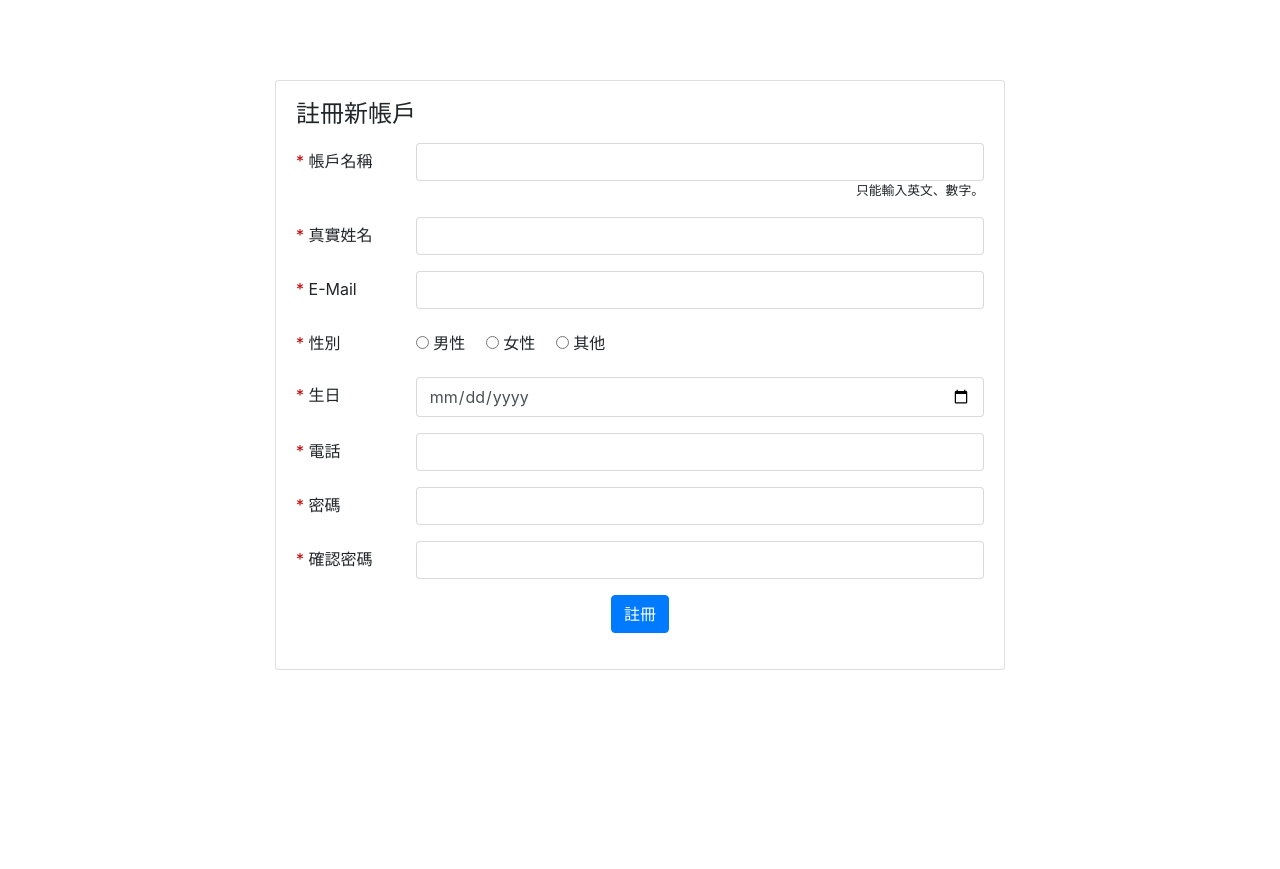
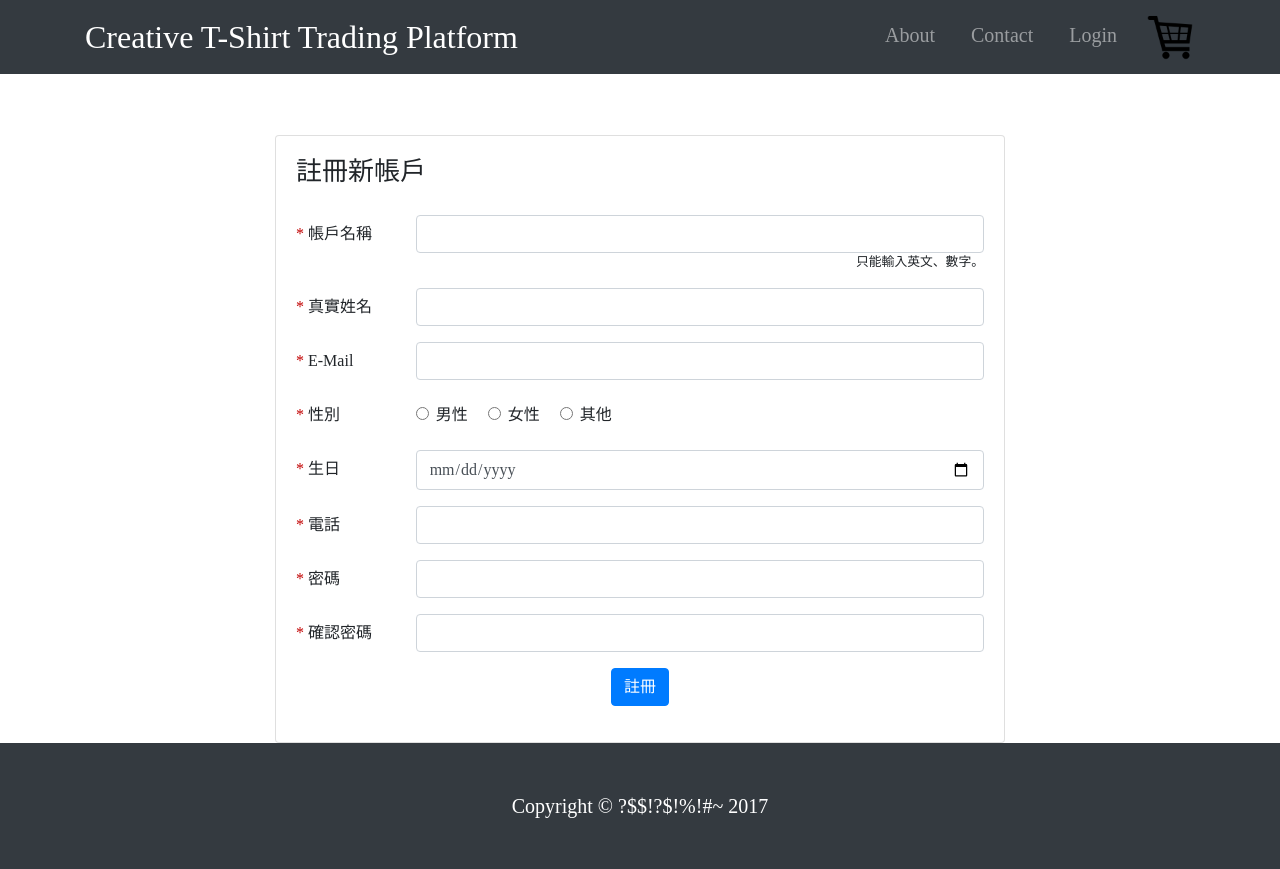
Before and after one commit to CykuTW/DB_T-shirt_trading_system, a Flask app: page /membership/register in a window 1280 px wide. Before the commit the page ends 670 px from the top, so only its background shows below. Run offline with Flask 2, Linux system fonts and the light colour scheme; parts of the project's set-up code (start-up, migrations or seed data) failed here and were passed over; some libraries are stand-ins or nearby versions.

Commit message:
feat(templates/base): update layout.html

```diff
--- a/templates/base/layout.html
+++ b/templates/base/layout.html
@@ -6,15 +6,62 @@
     <meta name="viewport" content="width=device-width, initial-scale=1.0">
     <meta http-equiv="X-UA-Compatible" content="ie=edge">
     <title>{% block title %}My Flask Practice{% endblock %}</title>
-    <link rel="stylesheet" href="//maxcdn.bootstrapcdn.com/bootstrap/4.0.0-beta/css/bootstrap.min.css" integrity="sha384-/Y6pD6FV/Vv2HJnA6t+vslU6fwYXjCFtcEpHbNJ0lyAFsXTsjBbfaDjzALeQsN6M" crossorigin="anonymous">
+    <!-- <link rel="stylesheet" href="//maxcdn.bootstrapcdn.com/bootstrap/4.0.0-beta/css/bootstrap.min.css" integrity="sha384-/Y6pD6FV/Vv2HJnA6t+vslU6fwYXjCFtcEpHbNJ0lyAFsXTsjBbfaDjzALeQsN6M" crossorigin="anonymous">
     <script src="//code.jquery.com/jquery-3.2.1.slim.min.js" integrity="sha384-KJ3o2DKtIkvYIK3UENzmM7KCkRr/rE9/Qpg6aAZGJwFDMVNA/GpGFF93hXpG5KkN" crossorigin="anonymous"></script>
     <script src="//cdnjs.cloudflare.com/ajax/libs/popper.js/1.11.0/umd/popper.min.js" integrity="sha384-b/U6ypiBEHpOf/4+1nzFpr53nxSS+GLCkfwBdFNTxtclqqenISfwAzpKaMNFNmj4" crossorigin="anonymous"></script>
-    <script src="//maxcdn.bootstrapcdn.com/bootstrap/4.0.0-beta/js/bootstrap.min.js" integrity="sha384-h0AbiXch4ZDo7tp9hKZ4TsHbi047NrKGLO3SEJAg45jXxnGIfYzk4Si90RDIqNm1" crossorigin="anonymous"></script>
+    <script src="//maxcdn.bootstrapcdn.com/bootstrap/4.0.0-beta/js/bootstrap.min.js" integrity="sha384-h0AbiXch4ZDo7tp9hKZ4TsHbi047NrKGLO3SEJAg45jXxnGIfYzk4Si90RDIqNm1" crossorigin="anonymous"></script> -->
+
+    <link href="{{ url_for('static', filename='css/bootstrap.min.css') }}" rel="stylesheet">
+    <link href="{{ url_for('static', filename='css/shop-homepage.css') }}" rel="stylesheet">
+    <link href="{{ url_for('static', filename='css/navigation.css') }}" rel="stylesheet">
+
     {% endblock %}
 </head>
 <body>
-    <main>
-        {% block main %}{% endblock %}
-    </main>
+  <!-- Navigation -->
+  <nav class="navbar navbar-expand-lg navbar-dark bg-dark fixed-top">
+    <div class="container">
+      <a class="navbar-brand" href="#">Creative T-Shirt Trading Platform</a>
+      <button class="navbar-toggler" type="button" data-toggle="collapse" data-target="#navbarResponsive" aria-controls="navbarResponsive"
+        aria-expanded="false" aria-label="Toggle navigation">
+        <span class="navbar-toggler-icon"></span>
+      </button>
+      <div class="collapse navbar-collapse" id="navbarResponsive">
+        <ul class="navbar-nav ml-auto">
+          <li class="nav-item">
+            <a class="nav-link" href="#">About</a>
+          </li>
+
+          <li class="nav-item">
+            <a class="nav-link" href="#">Contact</a>
+          </li>
+
+          <li class="nav-item">
+            <a class="nav-link" href="signIn.html">Login</a>
+          </li>
+
+          <span class="shopping-cart"></span>
+        </ul>
+      </div>
+    </div>
+  </nav>
+
+  <main>
+    {% block main %}{% endblock %}
+  </main>
+
+  <!-- Footer -->
+  <footer class="py-5 bg-dark">
+    <div class="container">
+      <p class="m-0 text-center text-white">Copyright &copy; ?$$!?$!%!#~ 2017</p>
+    </div>
+    <!-- /.container -->
+  </footer>
+
+  <!-- Bootstrap core JavaScript -->
+  <script src="{{ url_for('static', filename='js/jquery.min.js') }}"></script>
+  <script src="{{ url_for('static', filename='js/bootstrap.bundle.min.js') }}"></script>
+  <script src="{{ url_for('static', filename='js/navigation.js') }}"></script>
+  <script src="{{ url_for('static', filename='js/home.js') }}"></script>
 </body>
 </html>
```
